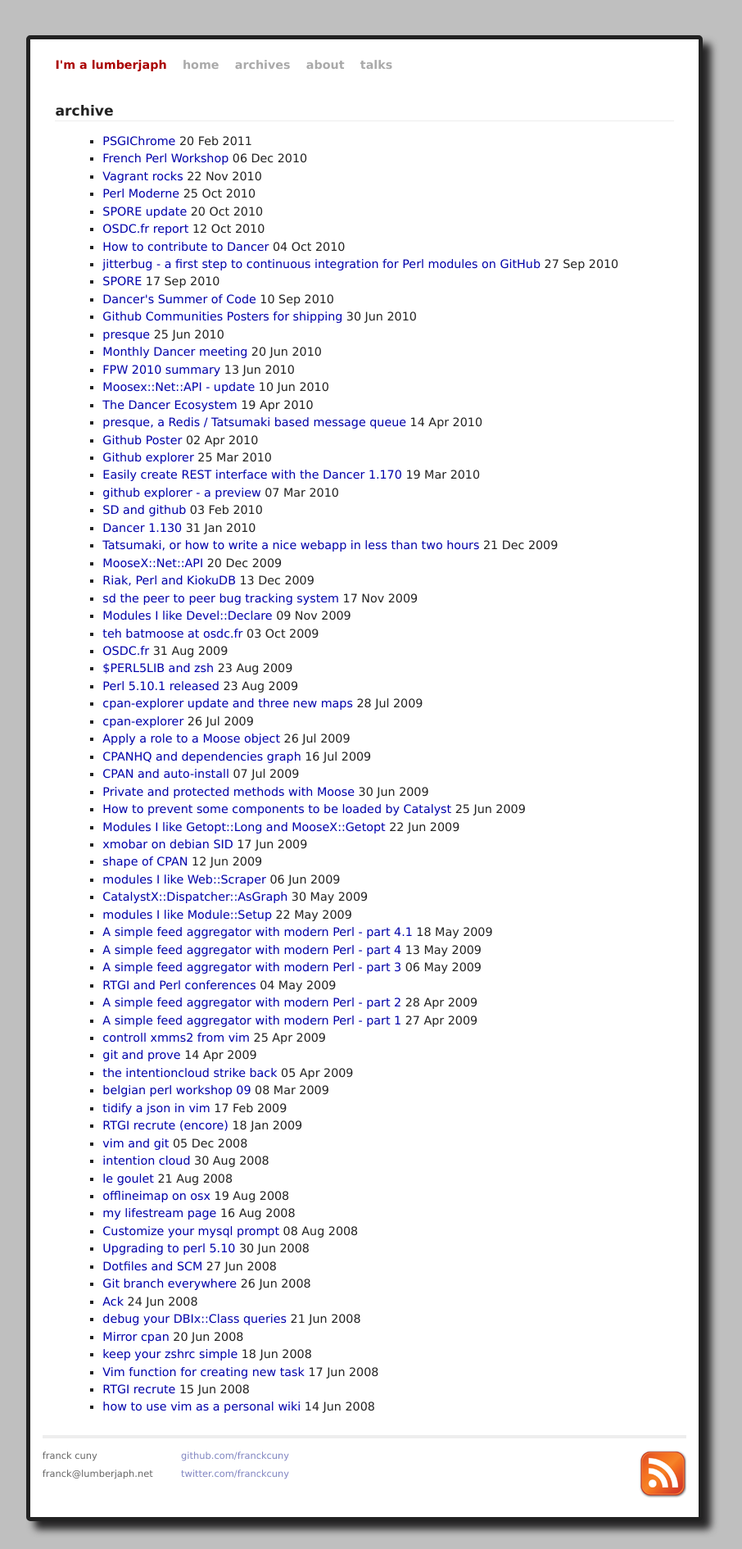
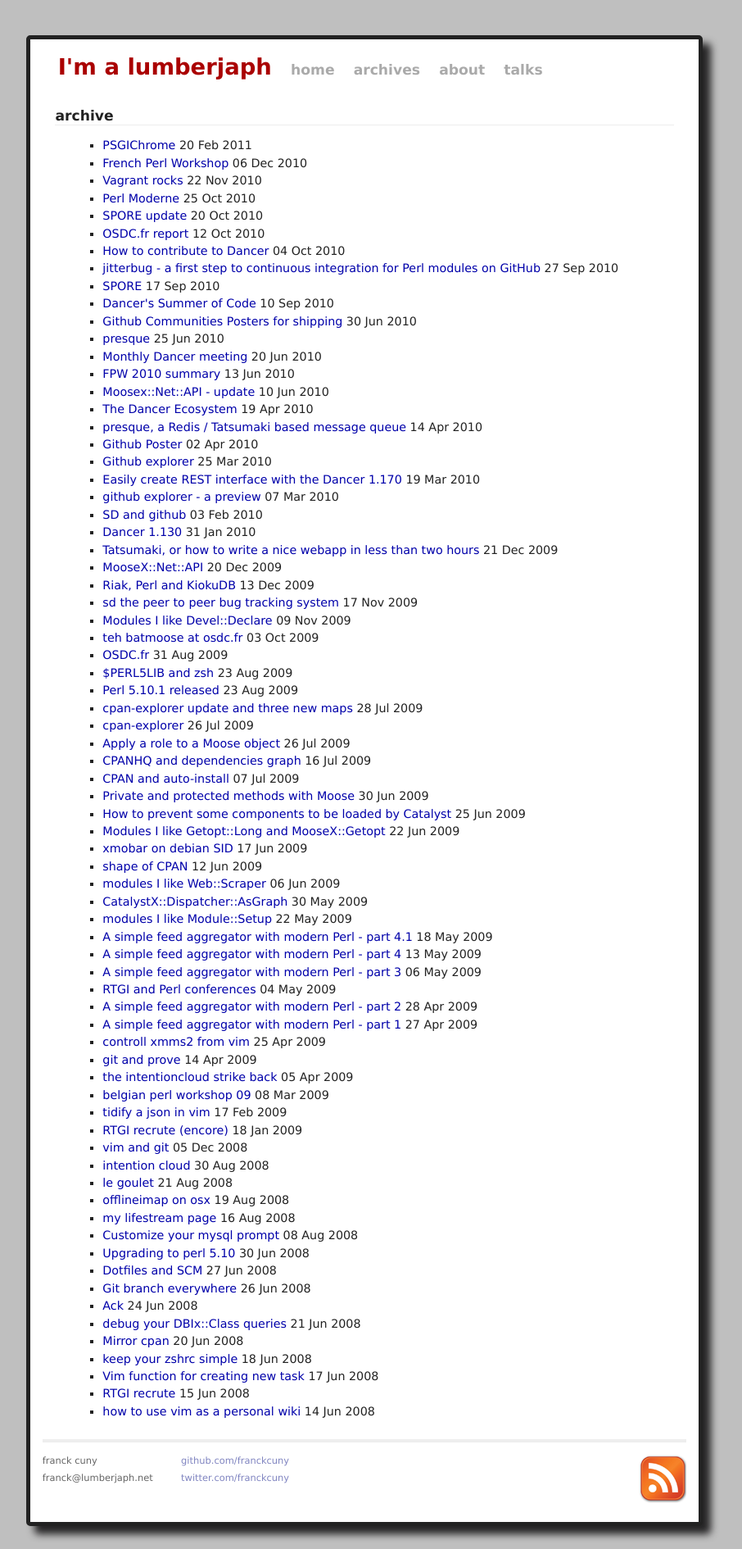
Before and after one commit to jacomyal/franckcuny.github.com, a Jekyll site: the page built from archives.html, in a window 1280 px wide. Shown: the whole page at 82% size, without its empty margins (195-1101 px from the left). Built offline with Jekyll 4.4.1, drawn with Linux system fonts in a browser that asks for light colours; some web fonts are replaced.

Commit message:
change font size for menus

```diff
--- a/_layouts/default.html
+++ b/_layouts/default.html
@@ -19,7 +19,7 @@
 <div class="site">
   <nav>
     <div class="title">
-      <a href="/">I'm a lumberjaph</a>
+      <a class="home" href="/">I'm a lumberjaph</a>
       <a class="extra" href="/">home</a>
       <a class="extra" rel="archives" href="/archives.html">archives</a>
       <a class="extra" rel="author" href="/about/">about</a>
--- a/static/css/screen.css
+++ b/static/css/screen.css
@@ -88,11 +88,20 @@
    color: #a00;
    font-weight: bold;
    margin: .5em 1.1em .5em 1.1em;
+   font-size: 120%;
+
+}
+
+.title .home {
+   font-size: 160%;
 }
 
 .site .title a {
    color: #a00;
    text-decoration: none;
+   -moz-transition: color .25s linear;
+   -webkit-transition: color .25s linear;
+   transition: color .25s linear;
 }
 
 .site .title a:hover {
```
